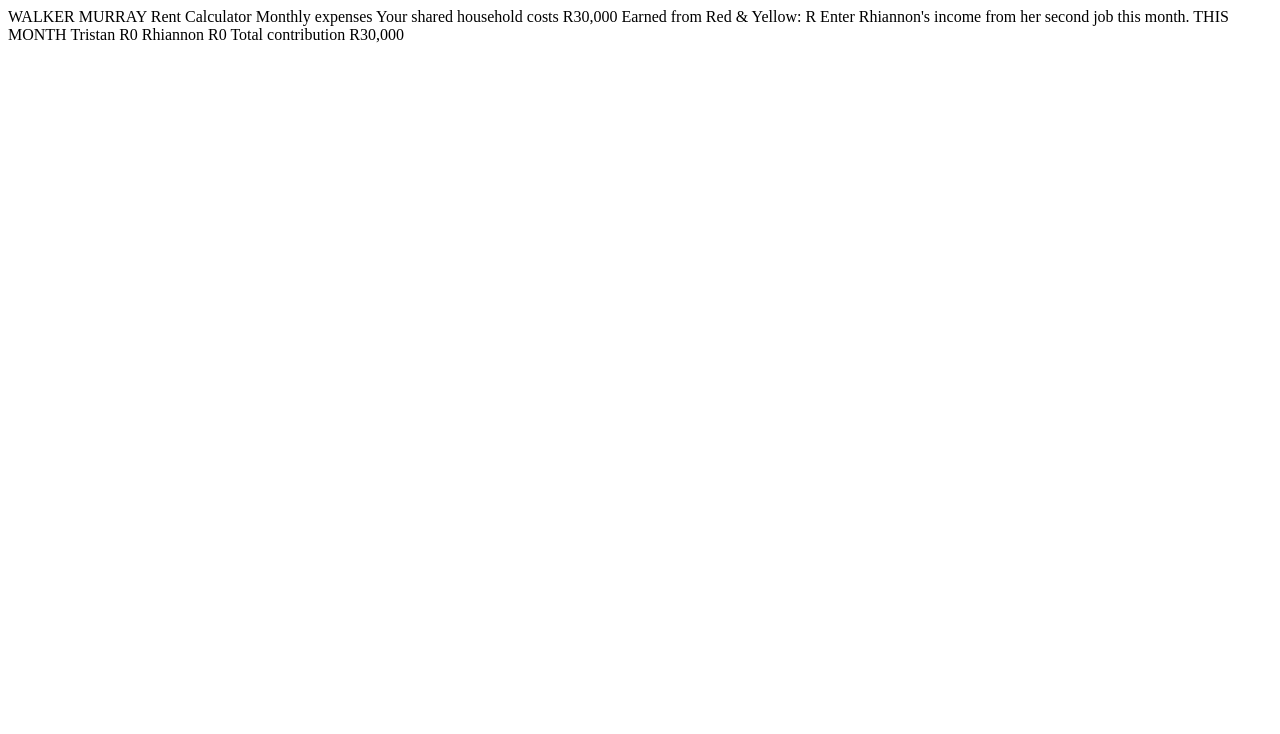
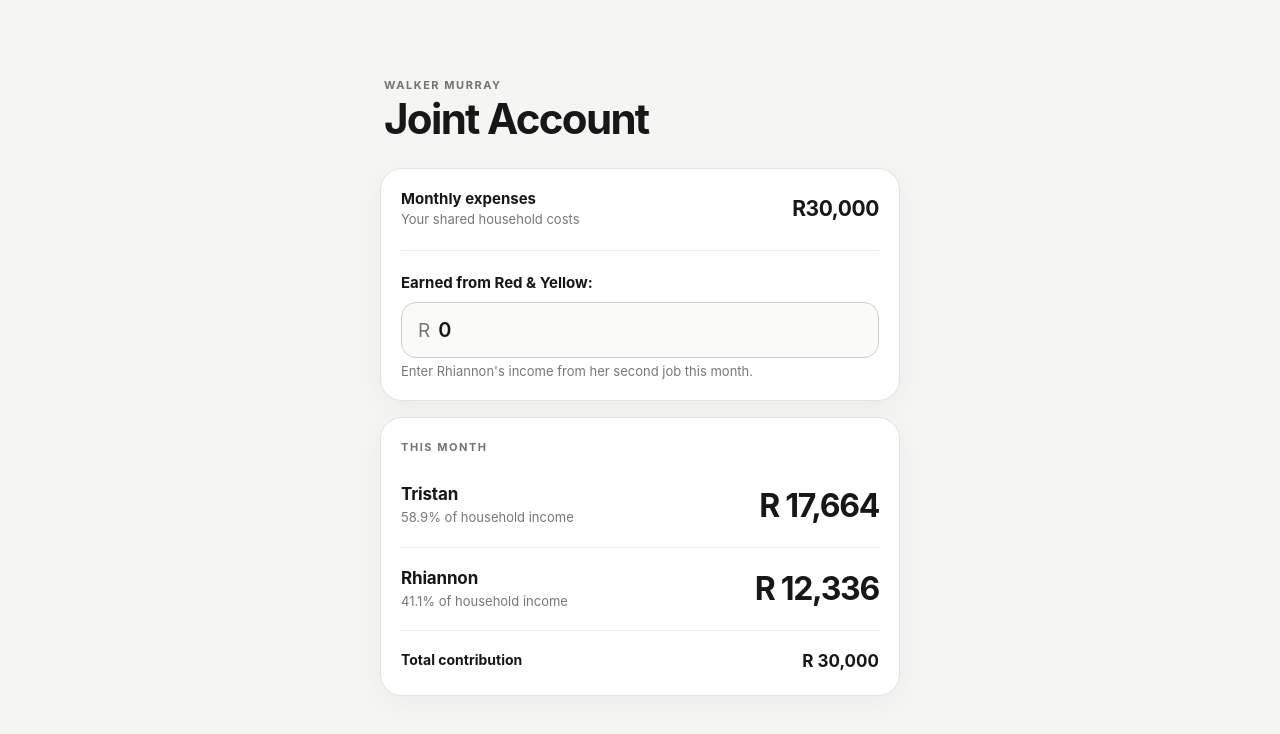
Before and after one commit to ShortSightDev/walker-murray.co.za, a plain HTML site: page apps/joint-account/index.html in a window 1280 px wide. Drawn offline with Linux system fonts and the light colour scheme.

Commit message:
Update index.html

```diff
--- a/apps/joint-account/index.html
+++ b/apps/joint-account/index.html
@@ -1,15 +1,89 @@
-WALKER MURRAY
-Rent Calculator
-Monthly expenses Your shared household costs
-R30,000
-Earned from Red & Yellow:
-R
-Enter Rhiannon's income from her second job this month.
-THIS MONTH
-Tristan
+<!doctype html>
+<html lang="en-ZA">
+<head>
+  <meta charset="UTF-8">
+  <meta name="viewport" content="width=device-width, initial-scale=1, viewport-fit=cover">
+  <meta name="theme-color" content="#111111">
+  <meta name="description" content="Walker Murray joint account contribution calculator">
 
-R0
-Rhiannon
+  <link rel="manifest" href="./manifest.json">
+  <link rel="stylesheet" href="./styles.css">
 
-R0
-Total contribution R30,000
+  <title>Joint Account | Walker Murray</title>
+</head>
+
+<body>
+  <main class="app">
+
+    <header class="brand">
+      <p class="eyebrow">WALKER MURRAY</p>
+      <h1>Joint Account</h1>
+    </header>
+
+    <section class="card">
+      <div class="expense-row">
+        <div>
+          <span class="label">Monthly expenses</span>
+          <span class="subtle">Your shared household costs</span>
+        </div>
+
+        <strong>R30,000</strong>
+      </div>
+
+      <div class="input-group">
+        <label for="red-yellow">Earned from Red &amp; Yellow:</label>
+
+        <div class="input-wrap">
+          <span aria-hidden="true">R</span>
+
+          <input
+            id="red-yellow"
+            name="red-yellow"
+            type="number"
+            inputmode="decimal"
+            min="0"
+            step="1"
+            value="0"
+            autocomplete="off"
+            aria-describedby="input-help"
+          >
+        </div>
+
+        <p id="input-help" class="subtle">
+          Enter Rhiannon's income from her second job this month.
+        </p>
+      </div>
+    </section>
+
+    <section class="results" aria-live="polite">
+      <p class="eyebrow">THIS MONTH</p>
+
+      <div class="person-result">
+        <div>
+          <h2>Tristan</h2>
+          <p id="tristan-percent" class="subtle"></p>
+        </div>
+
+        <strong id="tristan-pays">R0</strong>
+      </div>
+
+      <div class="person-result">
+        <div>
+          <h2>Rhiannon</h2>
+          <p id="rhiannon-percent" class="subtle"></p>
+        </div>
+
+        <strong id="rhiannon-pays">R0</strong>
+      </div>
+
+      <div class="total">
+        <span>Total contribution</span>
+        <strong id="total">R30,000</strong>
+      </div>
+    </section>
+
+  </main>
+
+  <script src="./app.js" defer></script>
+</body>
+</html>
```
